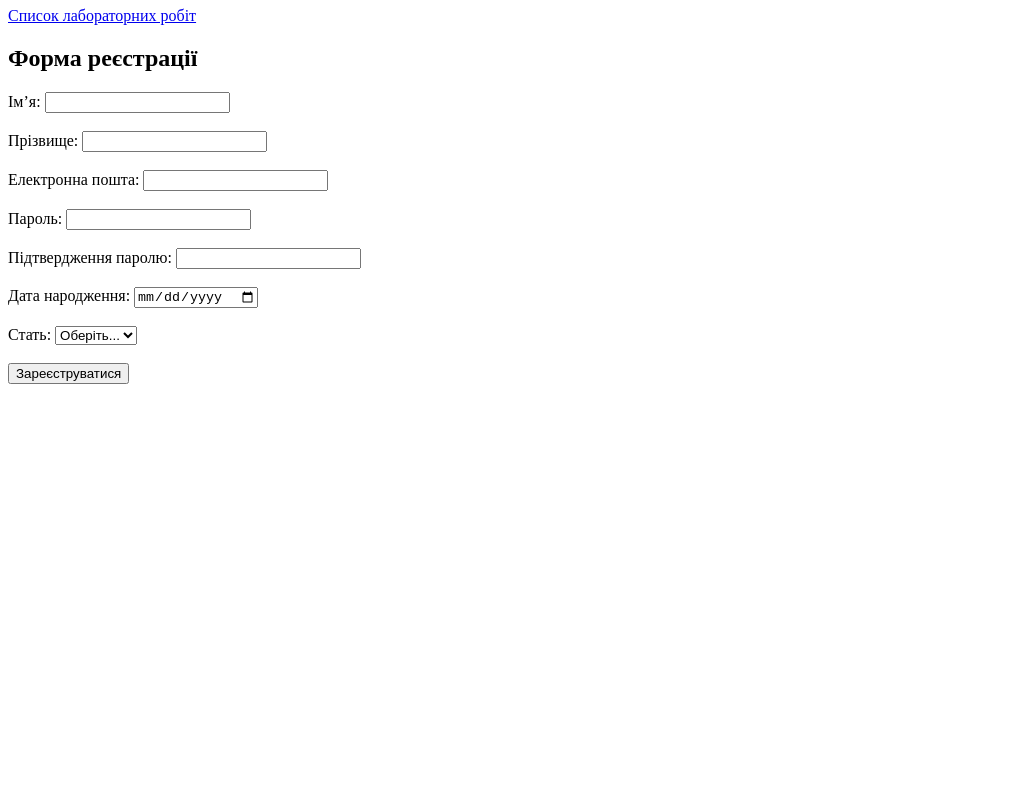
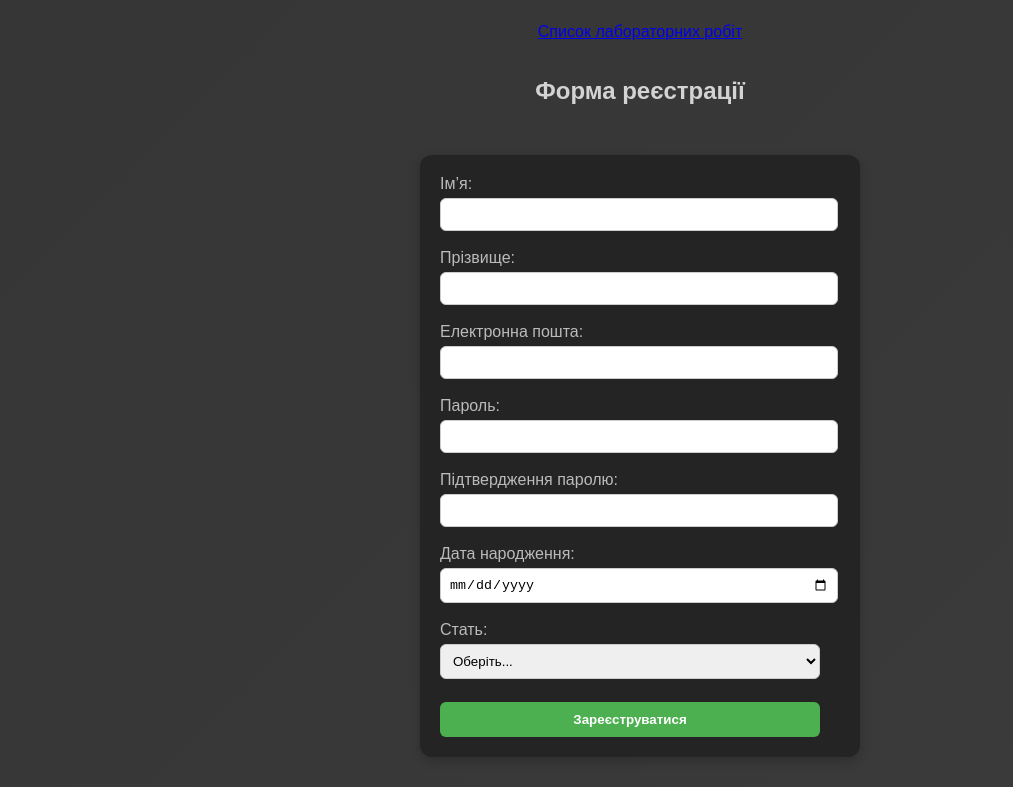
Before and after one commit to grshsasha/laba1, a plain HTML site: page index.html in a window 1280 px wide. Shown: the part 73-860 px from the top of the page, without its empty margins (0-1013 px from the left). Before the commit the page ends 800 px from the top, so only its background shows below. Drawn offline with Linux system fonts and the light colour scheme.

Commit message:
стилізація форми

```diff
--- a/index.html
+++ b/index.html
@@ -3,6 +3,7 @@
 <head>
     <meta charset="UTF-8">
     <title>Лабораторне заняття №1 - Основи HTML</title>
+    <link rel="stylesheet" href="styles/style.css"> <!-- підключаємо стилі -->
 </head>
 <body>
     <h1>Лабораторне заняття №1. Основи HTML</h1>
--- /dev/null
+++ b/styles/style.css
@@ -0,0 +1,52 @@
+/* Фон сторінки */
+body {
+    margin: 0;
+    font-family: Arial, sans-serif;
+    background: linear-gradient(135deg, #353535, #3b3b3b);
+    display: flex;
+    flex-direction: column;
+    align-items: center;
+    min-height: 100vh;
+}
+
+/* Заголовок */
+h1, h2 {
+    text-align: center;
+    color: #d3d3d3;
+}
+
+/* Стиль для форми */
+form {
+    background-color: #242424;
+    color: #bbbbbb;
+    width: 400px;
+    padding: 20px;
+    border-radius: 12px;
+    box-shadow: 0 4px 12px rgba(0, 0, 0, 0.2);
+    margin: 30px auto;
+    position: relative;
+}
+
+/* стилізація полів вводу */
+input, select {
+    width: 95%;
+    padding: 8px;
+    margin-top: 5px;
+    border-radius: 6px;
+    border: 1px solid #ccc;
+}
+
+/* кнопка */
+input[type="submit"] {
+    background-color: #4CAF50;
+    color: white;
+    cursor: pointer;
+    font-weight: bold;
+    transition: 0.3s;
+    border: none;
+    padding: 10px;
+}
+
+input[type="submit"]:hover {
+    background-color: #45a049;
+}
```
